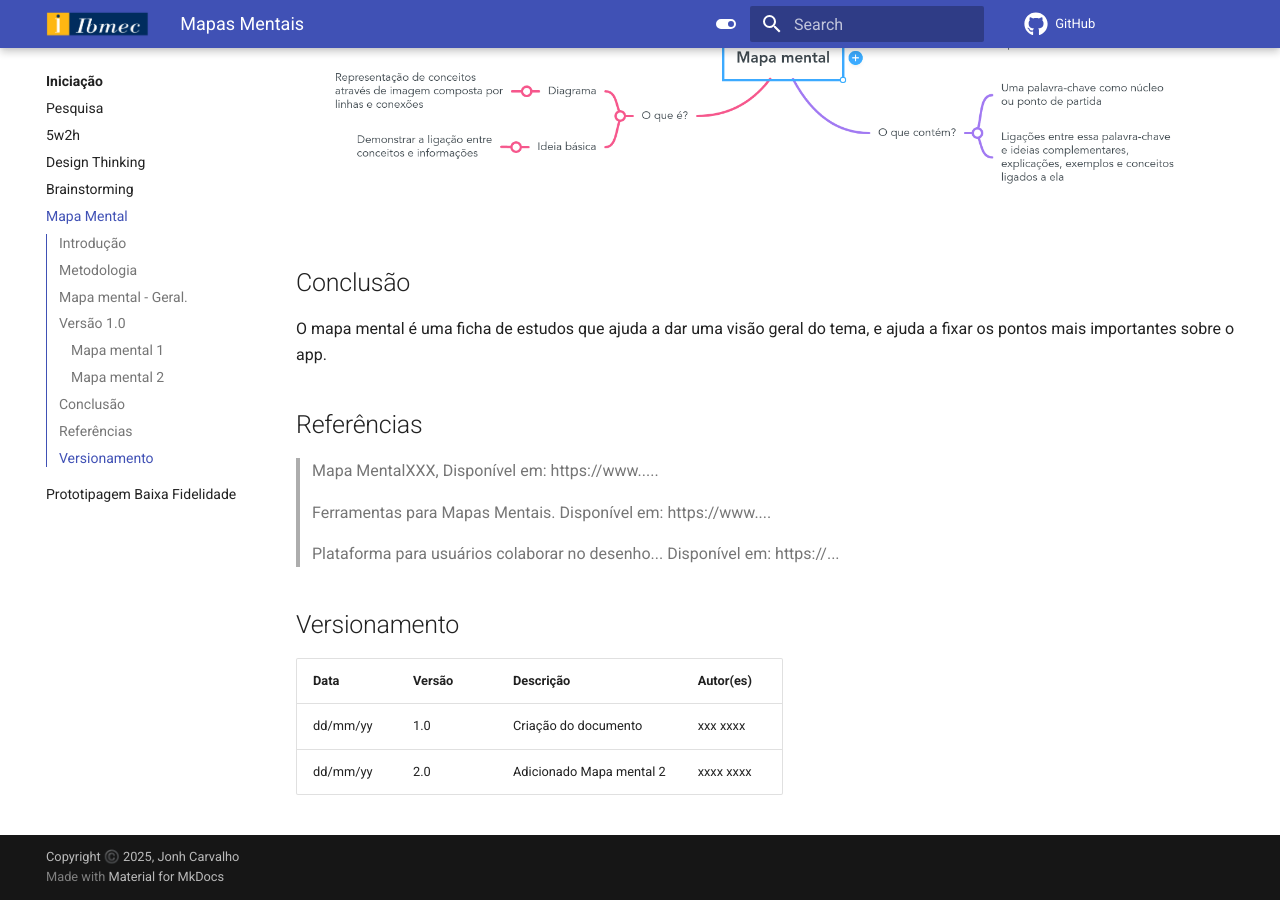
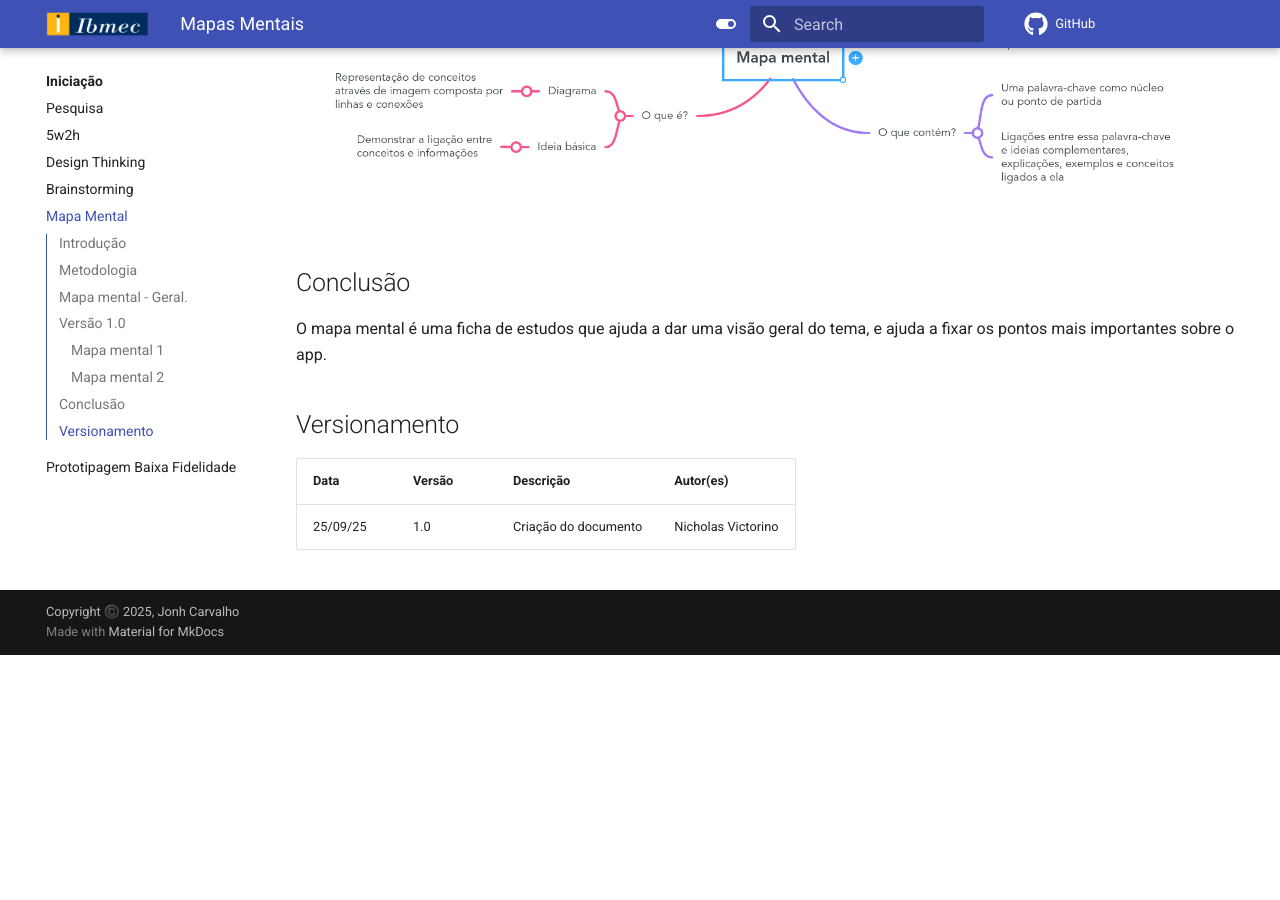
Before and after one commit to Projetos-de-Extensao/PBE_25.2_8002_II, an MkDocs documentation site: the page built from docs/Iniciacao/mapa_mental.md, in a window 1280 px wide and 900 px high, scrolled down 1245 px. Built offline with MkDocs 1.6.1 and Material for MkDocs 9.7.7, drawn with Linux system fonts in a browser that asks for light colours; comment, search, counter and statistics services are not loaded; after the commit the page ends 1900 px from its top, so only the background shows below that.

Commit message:
Update mapa_mental.md
Ref removidas e autor atualizada

```diff
--- a/docs/Iniciacao/mapa_mental.md
+++ b/docs/Iniciacao/mapa_mental.md
@@ -34,15 +34,8 @@ Foi levantado um ponto importante sobre o app e, assim, foi produzido o mapa men
 O mapa mental é uma ficha de estudos que ajuda a dar uma visão geral do tema, e ajuda a fixar os pontos mais importantes sobre o app.
 </p>
 
-## Referências
-> Mapa MentalXXX,  Disponível em: https://www.....
-
-> Ferramentas para Mapas Mentais. Disponível em: https://www....
-
-> Plataforma para usuários colaborar no desenho... Disponível em: https://...
 
 ## Versionamento
 | Data | Versão | Descrição | Autor(es) |
 | -- | -- | -- | -- |
-| dd/mm/yy | 1.0 | Criação do documento | xxx xxxx |
-| dd/mm/yy | 2.0 | Adicionado Mapa mental 2 | xxxx xxxx |
+| 25/09/25 | 1.0 | Criação do documento | Nicholas Victorino |
```
